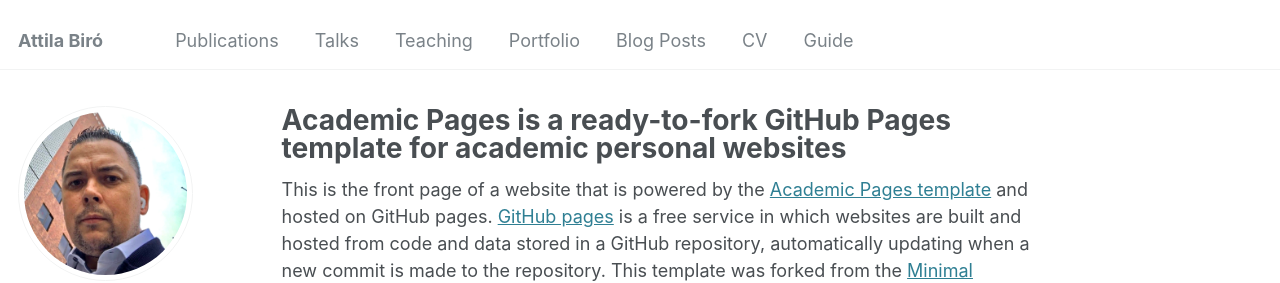
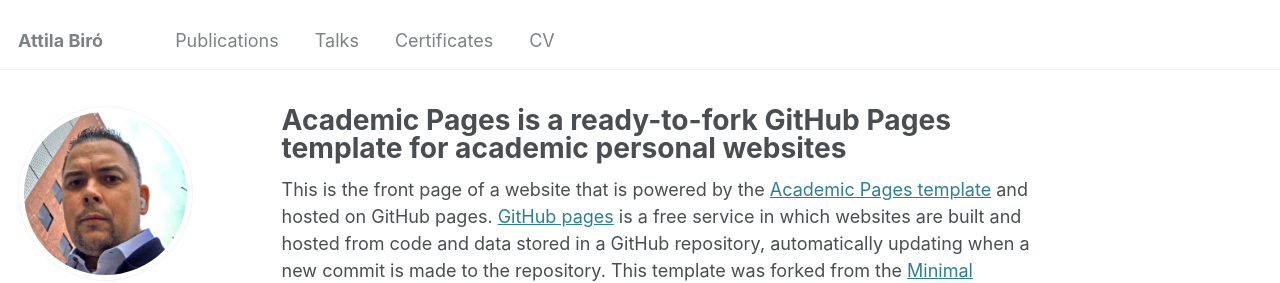
Before and after one commit to biroka/biroka.github.io, a Jekyll site: the page built from _pages/about.md, in a window 1280 px wide. Shown: the top 283 px of the page. Built offline with Jekyll 4.4.1, drawn with Linux system fonts in a browser that asks for light colours; some web fonts are replaced; part of the change alters nothing that is shown.

Commit message:
Update navigation.yml

```diff
--- a/_data/navigation.yml
+++ b/_data/navigation.yml
@@ -11,17 +11,20 @@ main:
   - title: "Talks"
     url: /talks/
 
-  - title: "Teaching"
-    url: /teaching/
+  - title: "Certificates"
+    url: /certificates/
 
-  - title: "Portfolio"
-    url: /portfolio/
+ # - title: "Teaching"
+ #   url: /teaching/
 
-  - title: "Blog Posts"
-    url: /year-archive/
+ # - title: "Portfolio"
+ #   url: /portfolio/
+
+ # - title: "Blog Posts"
+ #   url: /year-archive/
 
   - title: "CV"
     url: /cv/
 
-  - title: "Guide"
-    url: /markdown/
+ # - title: "Guide"
+ #   url: /markdown/
```
